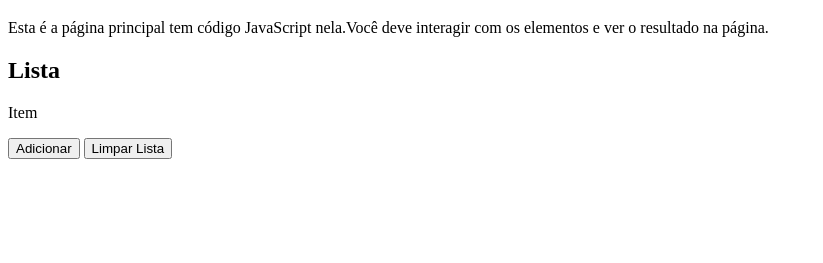
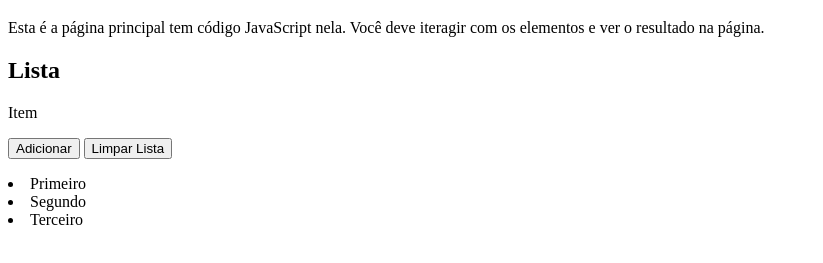
Before and after one commit to ufjf-dcc202/ufjf-dcc202-2023-3-a-atv11-RaissaRodrigues96, a plain HTML site: page index.html in a window 1280 px wide. Shown: the part 61-324 px from the top of the page, without its empty margins (0-823 px from the left). Drawn offline with Linux system fonts and the light colour scheme.

Commit message:
add itens a lista

```diff
--- a/index.html
+++ b/index.html
@@ -1,5 +1,5 @@
 <!DOCTYPE html>
-<html lang="en">
+<html lang="pt">
 <head>
     <meta charset="UTF-8">
     <meta name="viewport" content="width=device-width, initial-scale=1.0">
@@ -9,13 +9,16 @@
 <body>
     <main>
         <h1>DCC202 - Atividade 11: Raissa Rodrigues</h1>
-        <p>Esta é a página principal tem código JavaScript nela.Você deve interagir com os elementos e ver o resultado na página.</p>
+        <p>Esta é a página principal tem código JavaScript nela. Você deve iteragir com os elementos e ver o resultado na página.</p>
         <section>
             <h2>Lista</h2>
             <p id="entrada" contenteditable>Item</p>
             <button id="adicionar">Adicionar</button>
             <button id="limpar">Limpar Lista</button>
             <ol id="itens"></ol>
+            <li>Primeiro</li>
+            <li>Segundo</li>
+            <li>Terceiro</li>
         </section>
     </main>
 </body>
--- a/lista.js
+++ b/lista.js
@@ -4,6 +4,6 @@ export function getLista() {
     return structuredClone(lista);
 }
 
-export function limpaLista () {
+export function limpaLista() {
     lista.splice(0);
 }
```
